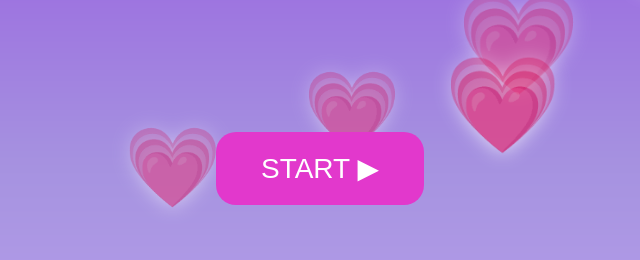
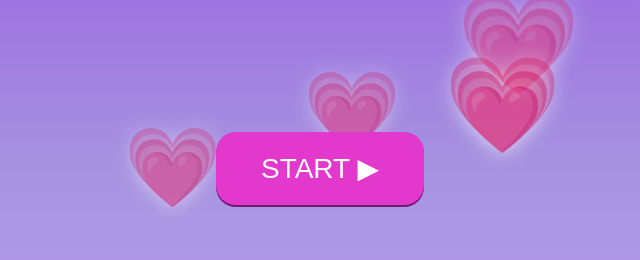
Before and after one commit to vuvuvuvvv/luv3000, a plain HTML site: page index.html in a window 1280 px wide. Shown: the part 232-492 px from the top of the page, 318-958 px from the left. Drawn offline with nearby package versions, Linux system fonts and the light colour scheme; a web font is replaced by a local one.

```diff
--- a/web/css/style.css
+++ b/web/css/style.css
@@ -90,6 +90,7 @@ body {
     position: relative;
     color: #fff;
     background-color: rgb(226 56 204);
+    box-shadow: 0px 2px 0px #6e1976;
     display: flex;
     align-items: center;
     justify-content: center;
```
